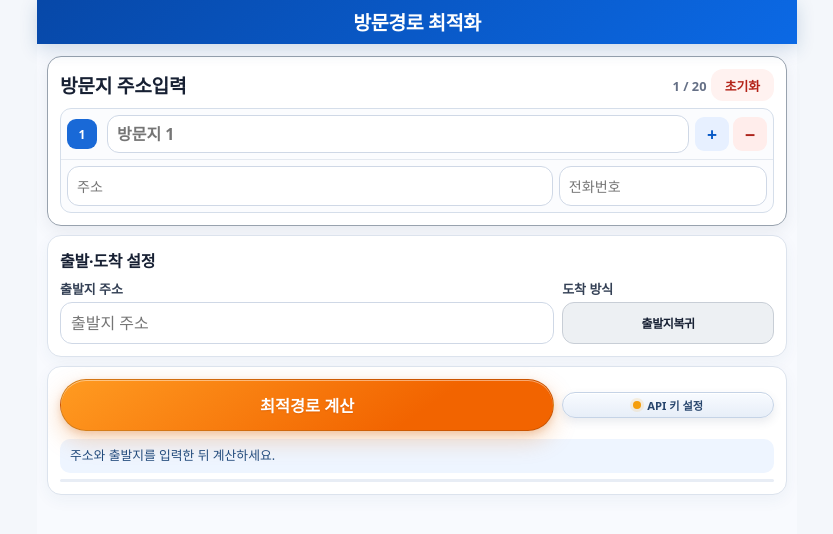
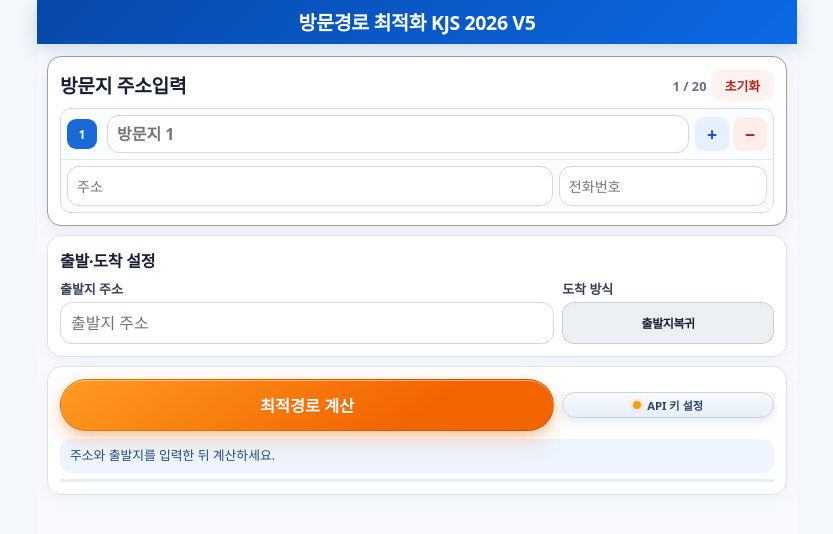
Before and after one commit to KGS777/s, a plain HTML site: page index.html in a window 1280 px wide. Shown: the whole page, without its empty margins (223-1056 px from the left). Drawn offline with nearby package versions, Linux system fonts and the light colour scheme.

Commit message:
Update index.html

```diff
--- a/index.html
+++ b/index.html
@@ -123,7 +123,7 @@
   <div class="app">
     <header class="topbar">
       <div class="brand">
-        <h1>방문경로 최적화</h1>
+        <h1>방문경로 최적화 KJS 2026 V5 </h1>
       </div>
     </header>
 
```
